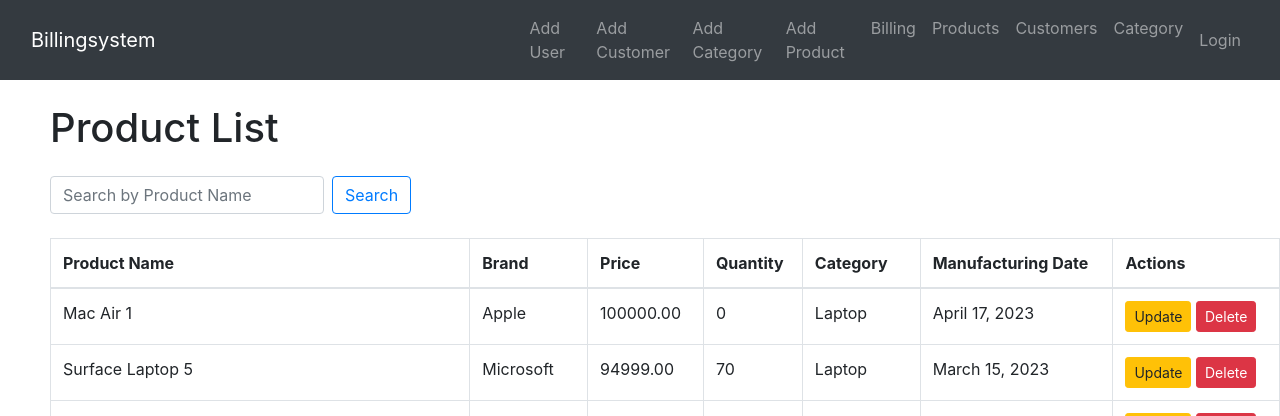
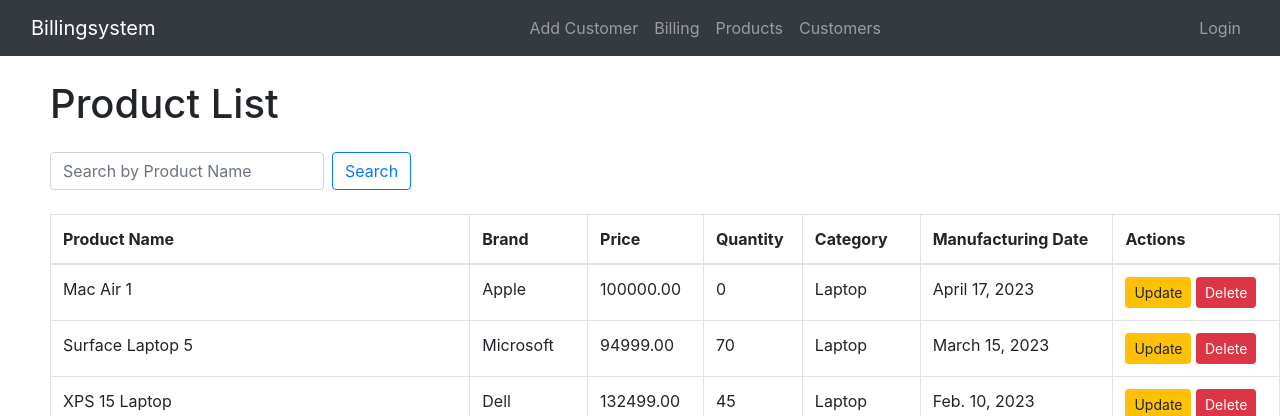
Before and after one commit to nidhinr1/BillingSystem, a Django app: page /search/ in a window 1280 px wide. Shown: the top 416 px of the page. Run offline with Django 5.2, Linux system fonts and the light colour scheme; data comes from the database, SQL or seed files in the repository; both versions use the stored data as it was after the commit; some libraries are stand-ins or nearby versions.

Commit message:
Add files via upload

```diff
--- a/billingsystemapp/templates/products.html
+++ b/billingsystemapp/templates/products.html
@@ -10,23 +10,31 @@
     <div class="nav">
         <nav class="navbar navbar-expand-lg navbar-dark bg-dark" style="width: 100%;">
             <div class="container-fluid">
-                <a class="navbar-brand" href="{% url 'billing' %}">Billingsystem</a>
+                <a id="logo" class="navbar-brand" href="{% url 'billing' %}">Billingsystem</a>
                 <button class="navbar-toggler" type="button" data-toggle="collapse" data-target="#navbarNav" aria-controls="navbarNav" aria-expanded="false" aria-label="Toggle navigation">
                     <span class="navbar-toggler-icon"></span>
                 </button>
                 <div class="collapse navbar-collapse justify-content-between" id="navbarNav">
                     <ul class="navbar-nav" style="padding-left: 350px;">
+                        {% if user.is_superuser %}
                             <li class="nav-item">
                                 <a class="nav-link" href="{% url 'adduser' %}">Add User</a>
-                        </li>
-                        <li class="nav-item">
-                            <a class="nav-link" href="{% url 'addcustomer' %}">Add Customer</a>
                             </li>
                             <li class="nav-item">
                                 <a class="nav-link" href="{% url 'addcategory' %}">Add Category</a>
                             </li>
                             <li class="nav-item">
                                 <a class="nav-link" href="{% url 'addproduct' %}">Add Product</a>
+                            </li>
+                            <li class="nav-item">
+                                <a class="nav-link" href="{% url 'user_list' %}">Users</a>
+                            </li>
+                            <li class="nav-item">
+                                <a class="nav-link" href="{% url 'category_list' %}">Category</a>
+                            </li>
+                        {% endif %}
+                        <li class="nav-item">
+                            <a class="nav-link" href="{% url 'addcustomer' %}">Add Customer</a>
                         </li>
                         <li class="nav-item">
                             <a class="nav-link" href="{% url 'billing' %}">Billing</a>
@@ -36,9 +44,6 @@
                         </li>
                         <li class="nav-item">
                             <a class="nav-link" href="{% url 'customers' %}">Customers</a>
-                        </li>
-                        <li class="nav-item">
-                            <a class="nav-link" href="{% url 'category_list' %}">Category</a>
                         </li>
                     </ul>
                     <ul class="navbar-nav">
--- a/billingsystemapp/templates/user_delete.html
+++ b/billingsystemapp/templates/user_delete.html
@@ -1,4 +1,3 @@
-<!-- category_delete.html -->
 <!DOCTYPE html>
 <html lang="en">
 <head>
@@ -10,7 +9,7 @@
 <body>
     <div class="container">
         <h1>Delete User</h1>
-        <p>Are you sure you want to delete "{{ User.name }}"?</p>
+        <p>Are you sure you want to delete "{{ user.username }}"?</p>
         <form method="post">
             {% csrf_token %}
             <button type="submit" class="btn btn-danger">Delete</button>
--- a/billingsystemapp/views.py
+++ b/billingsystemapp/views.py
@@ -1,7 +1,7 @@
 from django.shortcuts import render,get_object_or_404,redirect
 from .models import *
 from django.contrib.auth.models import User,auth
-from django.contrib.auth.decorators import login_required
+from django.contrib.auth.decorators import login_required,user_passes_test
 from django.contrib.auth import authenticate, login,logout
 from django.http import JsonResponse,HttpResponse,FileResponse
 import datetime
@@ -70,6 +70,7 @@ def addcustomer(request):
 
 def generate_pdf_bill(sale_number, cart, purchasetime):
     response = HttpResponse(content_type='application/pdf')
+    response['Content-Disposition'] = f'attachment; filename="bill_{sale_number}.pdf"'
 
     doc = SimpleDocTemplate(response, pagesize=letter)
     elements = []
@@ -105,7 +106,6 @@ def generate_pdf_bill(sale_number, cart, purchasetime):
 
     return response
 
-
 def billing(request):
     products = Product.objects.all()
     search_query = request.GET.get('search', '')
@@ -124,12 +124,18 @@ def billing(request):
         if 'add_product' in request.POST:
             product_id = request.POST.get('product_id')
             quantity = request.POST.get('quantity')
-
-            if product_id and quantity:
+            product = get_object_or_404(Product, pk=product_id)
+            if product.quantity == 0:
+                return render(request, 'billing.html', {
+                    'msg': 'Out of stock',
+                    'products': products,
+                    'cart': cart,
+                    'total_price': sum(item['price'] * item['quantity'] for item in cart.values()),
+                    'search_query': search_query
+                })
+            else:
                 try:
                     quantity = int(quantity)
-                    product = get_object_or_404(Product, pk=product_id)
-
                     if product_id in cart:
                         cart[product_id]['quantity'] += quantity
                     else:
@@ -151,7 +157,6 @@ def billing(request):
         if 'submit_bill' in request.POST:
             if cart:
                 purchasetime = datetime.datetime.now()
-
                 try:
                     for product_id, item in cart.items():
                         product = get_object_or_404(Product, pk=product_id)
@@ -166,13 +171,10 @@ def billing(request):
                         product.save()
 
                     response = generate_pdf_bill(sale_number, cart, purchasetime)
-                    response['Content-Disposition'] = f'attachment; filename="bill_{sale_number}.pdf"'
                     request.session['cart'] = {}  # Clear cart
                     request.session['sale_number'] = None  # Clear sale_number after transaction
                     return response
-
                 except IntegrityError:
-                    # Handle the error when trying to add the same product twice in the same bill
                     error_message = "You cannot add the same product twice in the same bill."
                     return render(request, 'billing.html', {
                         'products': products,
@@ -191,6 +193,7 @@ def billing(request):
         'total_price': total_price,
         'search_query': search_query
     })
+
 def product_list(request):
     products = Product.objects.all()
     return render(request, 'products.html', {'products': products})
@@ -274,14 +277,17 @@ def logout_view(request):
     return redirect('login')
 
 def user_list(request):
-    users = User.objects.all()
+    users = User.objects.exclude(is_superuser=True)
     return render(request, 'user_list.html', {'users': users})
 
+@user_passes_test(lambda u: u.is_superuser)
 def user_delete(request, user_name):
     user = get_object_or_404(User, username=user_name)
-    user.delete()
-    messages.success(request, f'User {user_name} has been deleted.')
-    return redirect('user_list')
+    if request.method == "POST":
+        user.delete()
+        messages.success(request, f'User {user_name} has been deleted.')
+        return redirect('user_list')
+    return render(request, 'user_delete.html', {'user': user})
 
 def search_products(request):
     query = request.GET.get('q', '')
```
Also changed, not shown: billingsystemapp/templates/addcustomers.html (+12 -7 lines), billingsystemapp/templates/billing.html (+13 -6 lines), billingsystemapp/templates/customers.html (+12 -7 lines), billingsystemapp/templates/user_list.html (+3 -4 lines), db.sqlite3. Lines whose indentation alone changed are shown as unchanged.
